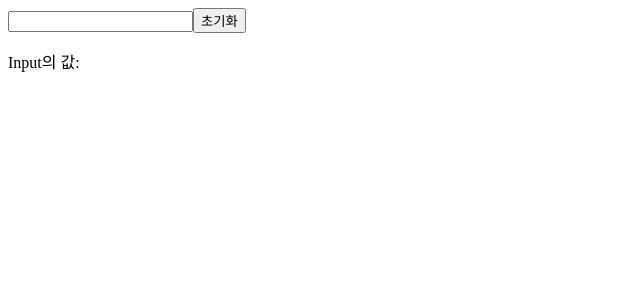
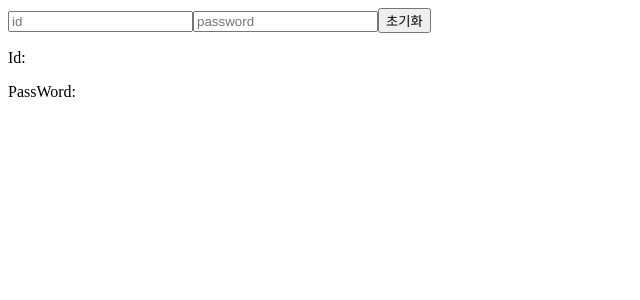
Before and after one commit to front-end-3team/MinSik, a React (Create React App) app in the folder practice/: page / in a window 1280 px wide. Shown: the top 300 px of the page, without its empty margins (0-640 px from the left). Built offline with nearby package versions, Linux system fonts and the light colour scheme.

Commit message:
Feat: input값이 2개일때 따로 렌더링시키기
input값이 하나가 아닌 두개일때 구조분해할당과 불변성을 지켜서 렌더링을 할 수 있도록 구현하였습니다

```diff
--- a/practice/src/InputTest/index.js
+++ b/practice/src/InputTest/index.js
@@ -2,19 +2,36 @@ import { useState } from "react";
 import Input from "./input";
 
 function InputTest() {
-  const [text, setText] = useState("");
+  const [inputs, setInputs] = useState({
+    id: "",
+    password: "",
+  });
+
+  const { id, password } = inputs;
 
   const changeText = (e) => {
-    setText(e.target.value);
+    const { name, value } = e.target;
+    setInputs({
+      ...inputs,
+      [name]: value,
+    });
   };
 
   const clearText = () => {
-    setText("");
+    setInputs({
+      id: "",
+      password: "",
+    });
   };
 
   return (
     <>
-      <Input text={text} changeText={changeText} clearText={clearText} />
+      <Input
+        id={id}
+        password={password}
+        changeText={changeText}
+        clearText={clearText}
+      />
     </>
   );
 }
--- a/practice/src/InputTest/input.js
+++ b/practice/src/InputTest/input.js
@@ -1,10 +1,17 @@
-function Input({ text, changeText, clearText }) {
+function Input({ id, password, changeText, clearText }) {
   return (
     <>
-      <input onChange={changeText} value={text} />
+      <input name="id" placeholder="id" onChange={changeText} value={id} />
+      <input
+        name="password"
+        placeholder="password"
+        onChange={changeText}
+        value={password}
+      />
       <button onClick={clearText}>초기화</button>
       <div>
-        <p>Input의 값: {text}</p>
+        <p>Id: {id}</p>
+        <p>PassWord: {password}</p>
       </div>
     </>
   );
```
